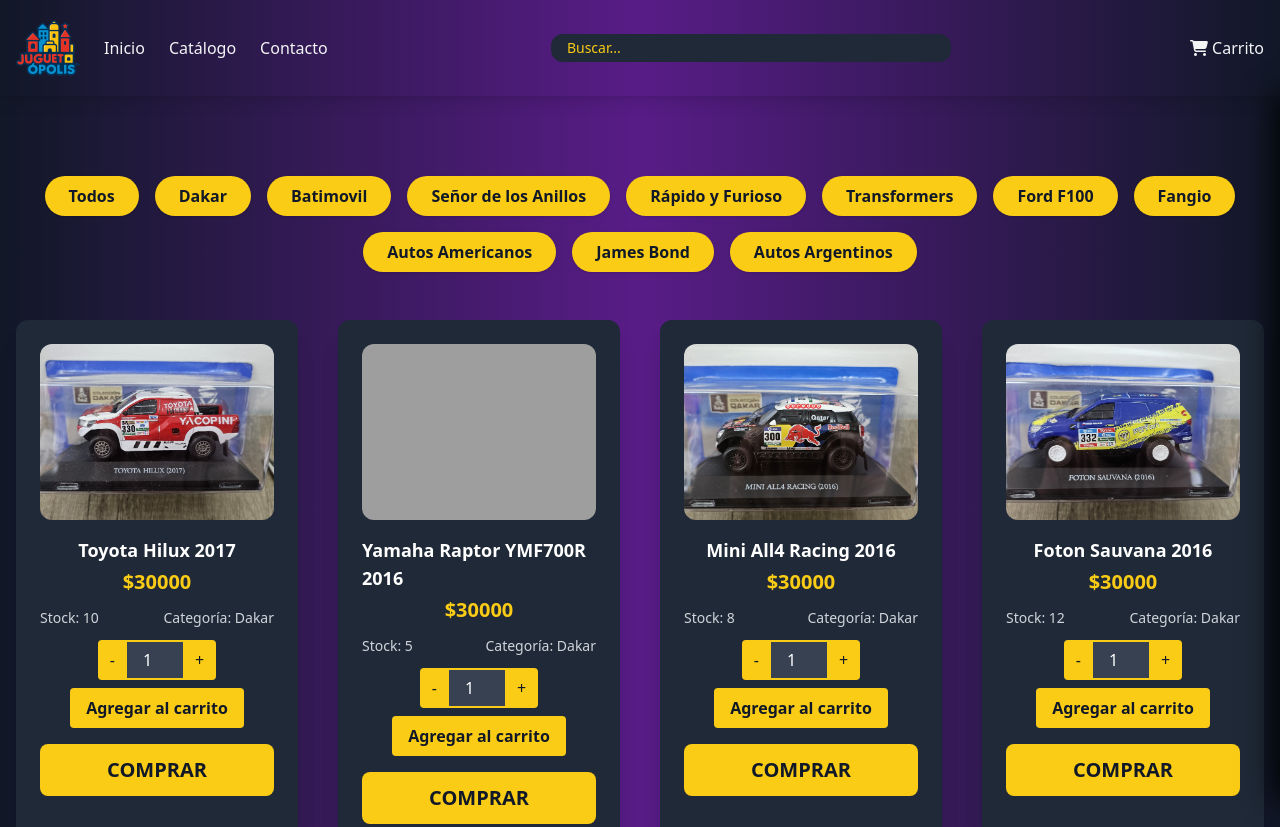
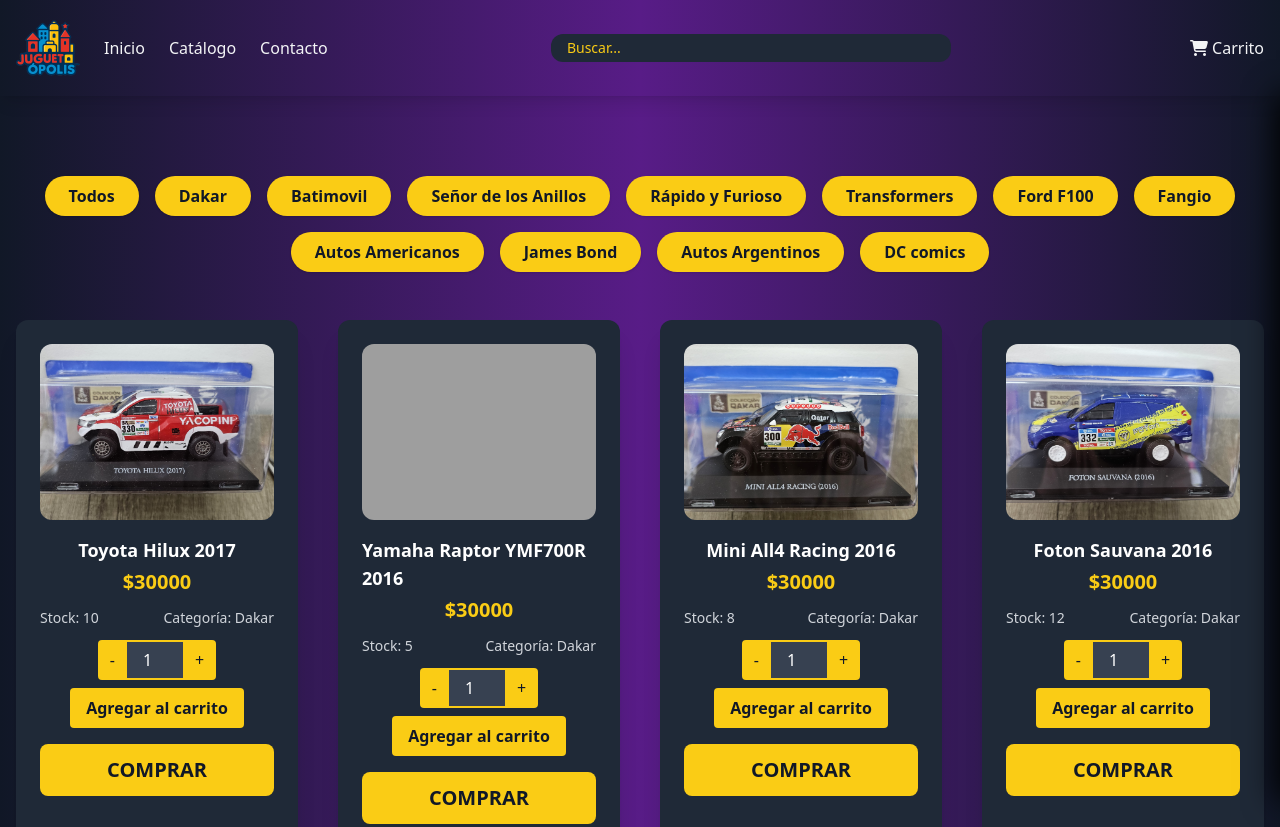
Before and after one commit to Nahuel-Maximiliano-Bustos/juguetopolis, a website: page catalogo.html in a window 1280 px wide. Shown: the top 827 px of the page. Drawn offline with nearby package versions, Linux system fonts and the light colour scheme; grey boxes are pictures that could not be loaded.

Commit message:
Update catalogo.html

```diff
--- a/catalogo.html
+++ b/catalogo.html
@@ -29,7 +29,7 @@
             </div>
             <!-- Buscador escritorio centrado -->
             <div class="hidden md:flex flex-grow justify-center">
-                <input type="text" placeholder="Buscar..."
+                <input id="busqueda-productos" type="text" placeholder="Buscar..."
                     class="w-[400px] px-4 py-1 rounded-xl bg-gray-800 text-sm text-gray-100 placeholder-yellow-400 focus:outline-none focus:ring focus:ring-yellow-500" />
             </div>
             <!-- Íconos de usuario/carrito solo escritorio -->
@@ -135,6 +135,11 @@
                 onclick="filtrarCategoria('autos-argentinos')">
                 Autos Argentinos
             </button>
+            <button
+                class="px-6 py-2 bg-yellow-400 text-gray-900 font-semibold rounded-full shadow hover:bg-yellow-500 transition"
+                onclick="filtrarCategoria('dc-comics')">
+                DC comics
+            </button>
         </div>
         <!-- Tarjetas de productos -->
         <div id="productos" class="grid grid-cols-1 sm:grid-cols-2 md:grid-cols-3 lg:grid-cols-4 gap-10">
```
